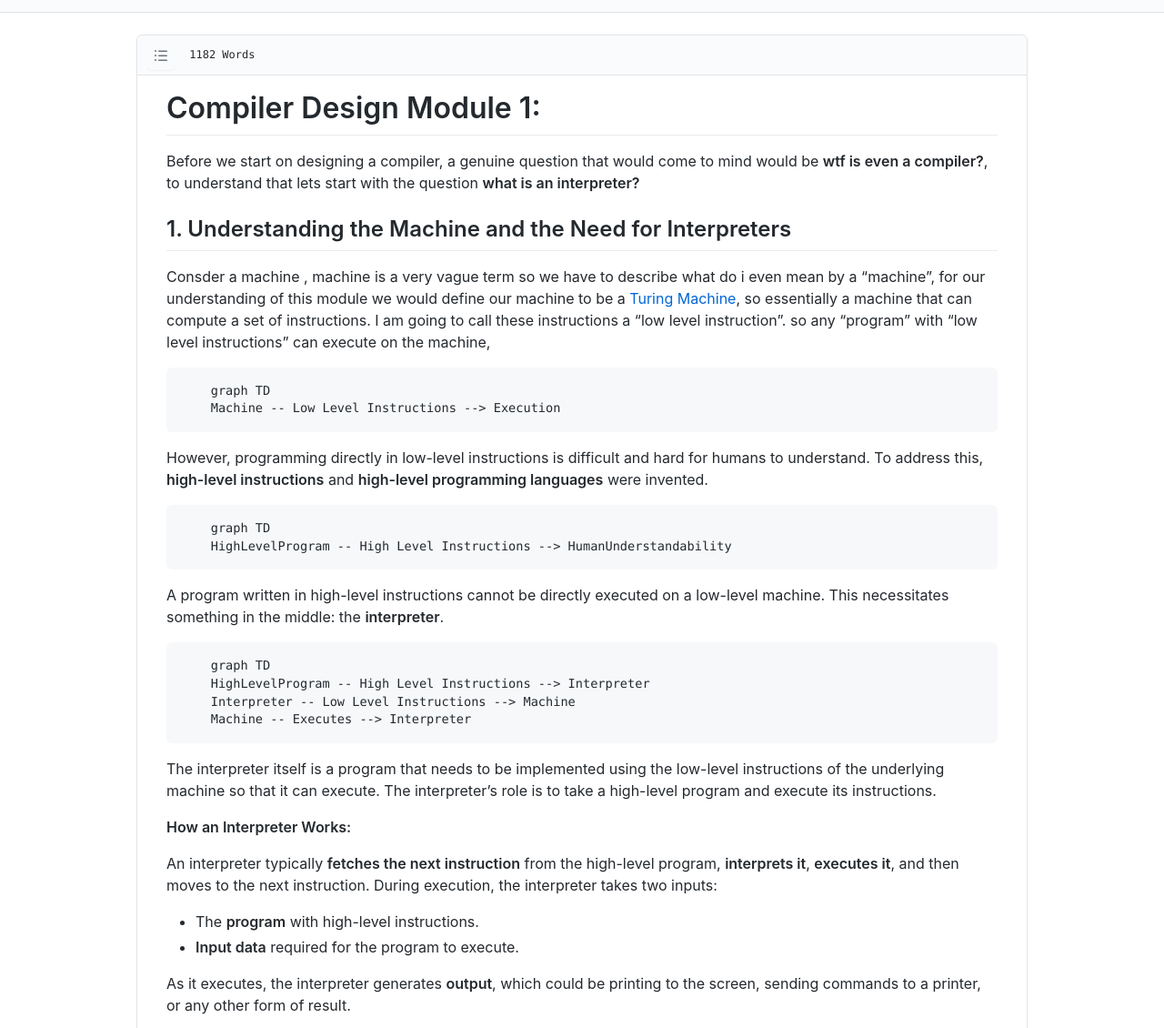
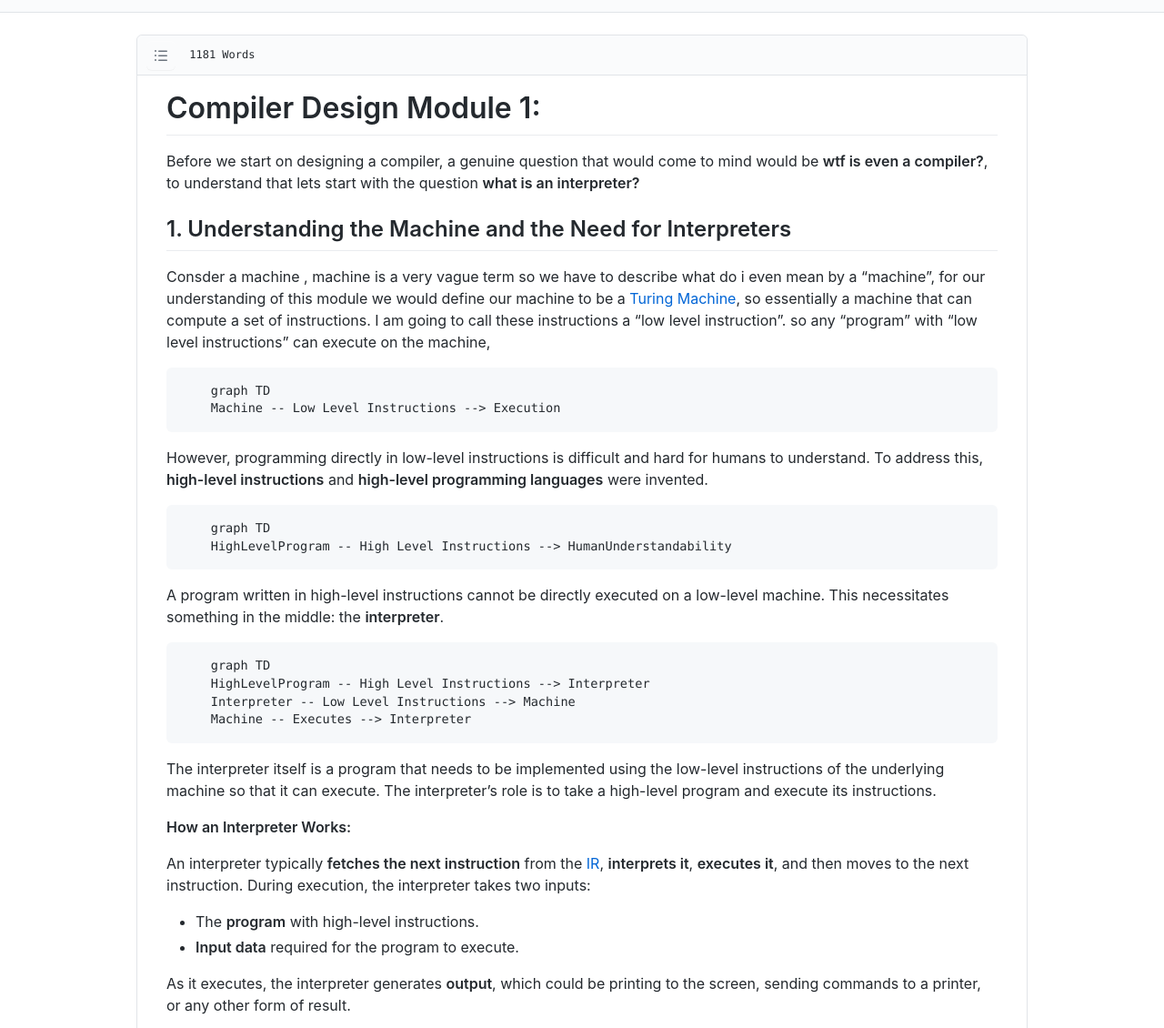
Before and after one commit to w1redch4d/w1redch4d.github.io, a plain HTML site: page post/compiler-design-1/index.html in a window 1280 px wide. Shown: the part 131-1261 px from the top of the page at 91% size. Drawn offline with Linux system fonts and the light colour scheme.

Commit message:
fixed blog

```diff
--- a/post/compiler-design-1/index.html
+++ b/post/compiler-design-1/index.html
@@ -182,7 +182,7 @@
                         </div>
                       </div>
                     </details-menu>
-                      1182 Words
+                      1181 Words
 
 
                   </div>
@@ -219,7 +219,7 @@
 </pre>
 <p>The interpreter itself is a program that needs to be implemented using the low-level instructions of the underlying machine so that it can execute. The interpreter&rsquo;s role is to take a high-level program and execute its instructions.</p>
 <p><strong>How an Interpreter Works:</strong></p>
-<p>An interpreter typically <strong>fetches the next instruction</strong> from the high-level program, <strong>interprets it</strong>, <strong>executes it</strong>, and then moves to the next instruction. During execution, the interpreter takes two inputs:</p>
+<p>An interpreter typically <strong>fetches the next instruction</strong> from the <a href="https://en.wikipedia.org/wiki/Intermediate_representation">IR</a>, <strong>interprets it</strong>, <strong>executes it</strong>, and then moves to the next instruction. During execution, the interpreter takes two inputs:</p>
 <ul>
 <li>The <strong>program</strong> with high-level instructions.</li>
 <li><strong>Input data</strong> required for the program to execute.</li>
```
